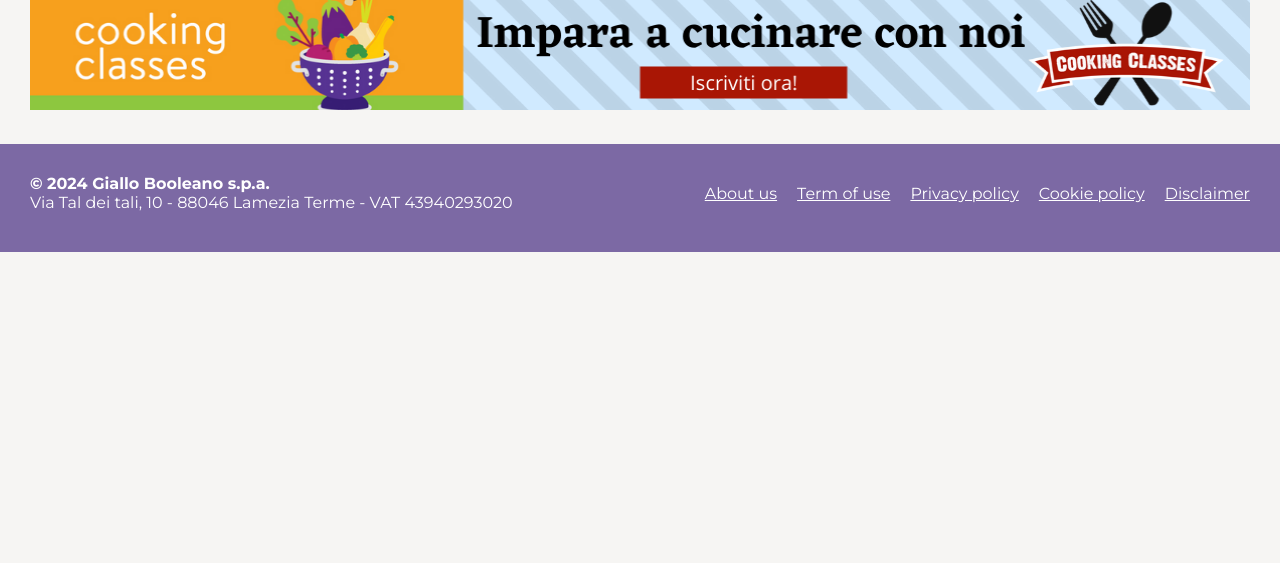
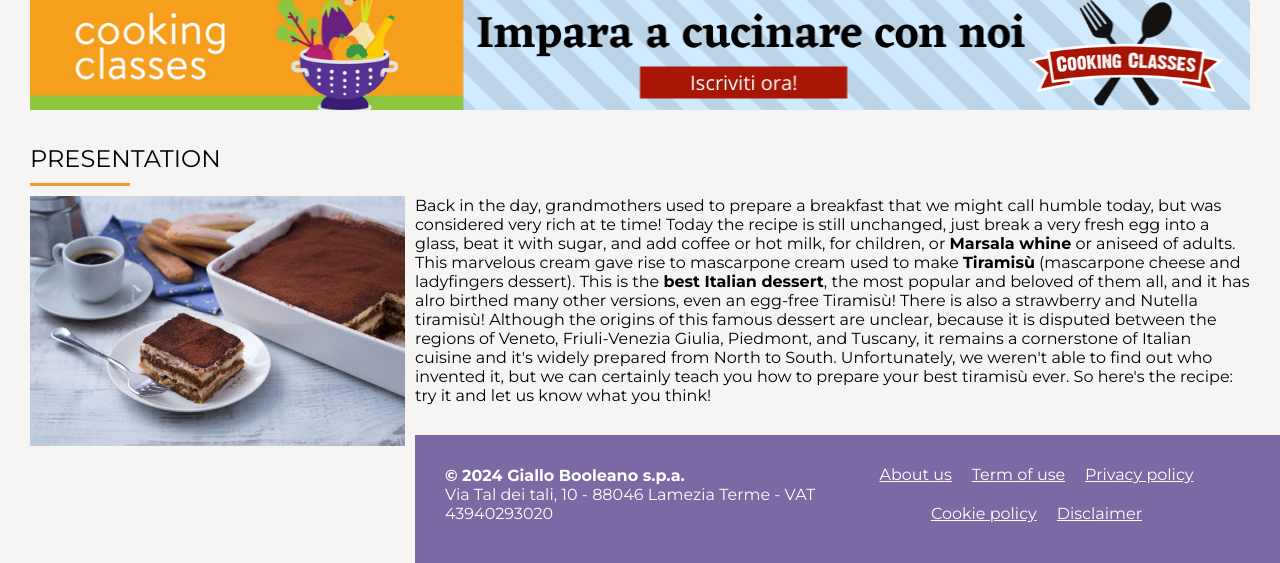
Before and after one commit to defendimattia/html-responsive-layout, a plain HTML site: page index.html in a window 1280 px wide. Shown: the part 855-1418 px from the top of the page. Before the commit the page ends 1107 px from the top, so only its background shows below. Drawn offline with Linux system fonts and the light colour scheme.

Commit message:
feat: precedure section

```diff
--- a/css/style.css
+++ b/css/style.css
@@ -51,6 +51,12 @@ h3 {
 h1 {
     color: #4e3969;
     margin-bottom: 25px;
+}
+
+h2 {
+    text-transform: uppercase;
+    font-weight: normal;
+    margin-bottom: 10px;
 }
 
 /*** header ***/
@@ -143,6 +149,23 @@ ul.social-container li a {
     color: #e62222;
 }
 
+img.banner {
+    margin-bottom: 30px;
+}
+
+hr {
+    width: 100px;
+    height: 3px;
+    border: 0;
+    margin-bottom: 10px;
+    background-color: #f7972e;
+}
+
+.presentation-img {
+    max-width: 375px;
+    margin: 0 auto 10px;
+}
+
 
 /*** footer ***/
 
@@ -202,6 +225,11 @@ footer>div {
         padding: 10px 50px;
     }
 
+    .presentation-img {
+        float: left;
+        margin: 0 10px 0 0;
+    }
+
 
 }
 
--- a/index.html
+++ b/index.html
@@ -92,6 +92,12 @@
 
         <!-- banner  -->
         <img src="img/banner.png" alt="iscriviti" class="banner hidden">
+
+        <!-- procedure -->
+        <h2>presentation</h2>
+        <hr>
+        <img class="presentation-img"src="img/tiramisu.jpg" alt="tiramisu" >
+        <p>Back in the day, grandmothers used to prepare a breakfast that we might call humble today, but was considered very rich at te time! Today the recipe is still unchanged, just break a very fresh egg into a glass, beat it with sugar, and add coffee or hot milk, for children, or <strong>Marsala whine</strong> or aniseed of adults. This marvelous cream gave rise to mascarpone cream used to make <strong>Tiramisù</strong> (mascarpone cheese and ladyfingers dessert). This is the <strong>best Italian dessert</strong>, the most popular and beloved of them all, and it has alro birthed many other versions, even an egg-free Tiramisù! There is also a strawberry and Nutella tiramisù! Although the origins of this famous dessert are unclear, because it is disputed between the regions of Veneto, Friuli-Venezia Giulia, Piedmont, and Tuscany, it remains a cornerstone of Italian cuisine and it's widely prepared from North to South. Unfortunately, we weren't able to find out who invented it, but we can certainly teach you how to prepare your best tiramisù ever. So here's the recipe: try it and let us know what you think!</p>
     </main>
 
     <footer>
```
Also changed, not shown: img/tiramisu.jpg (added).
